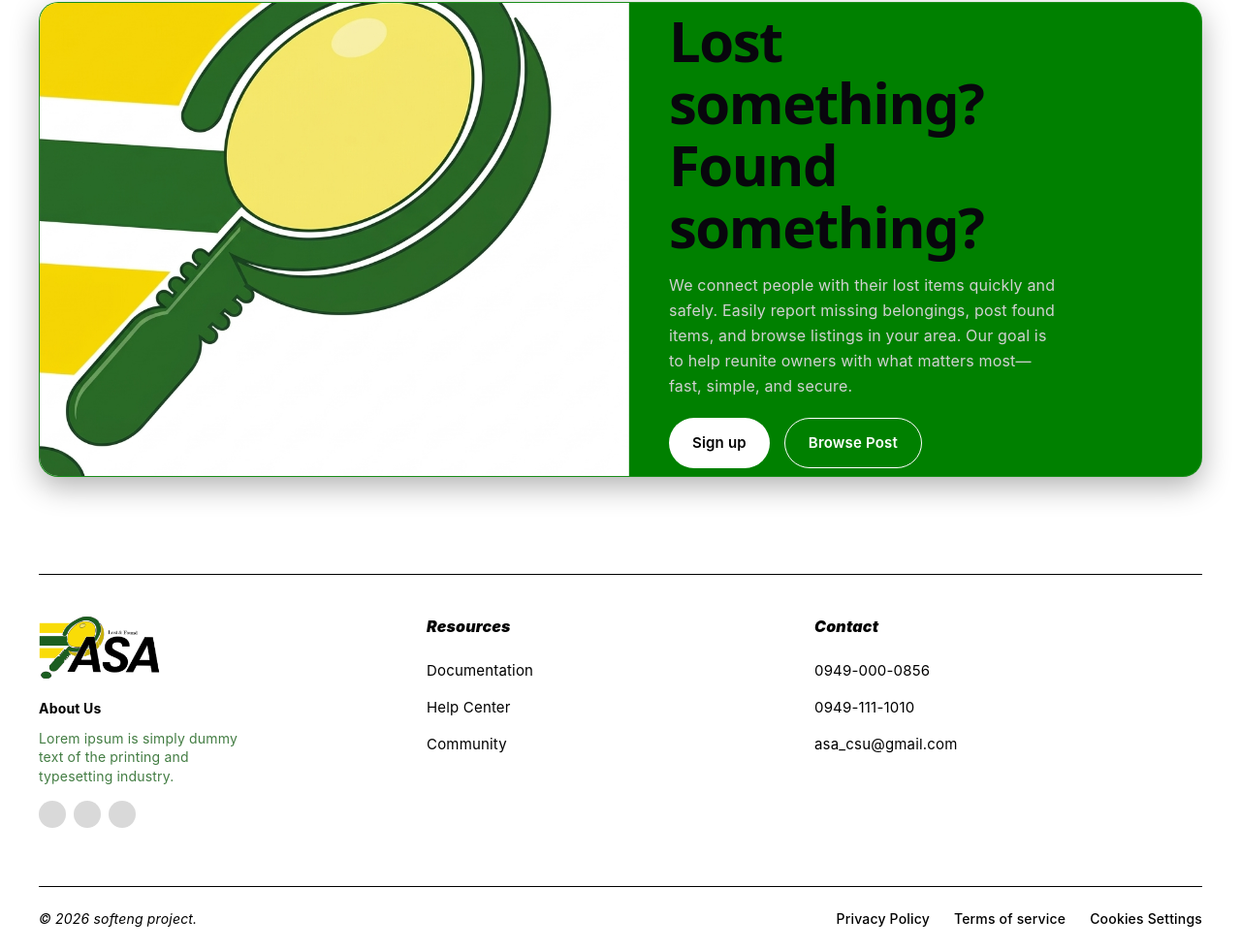
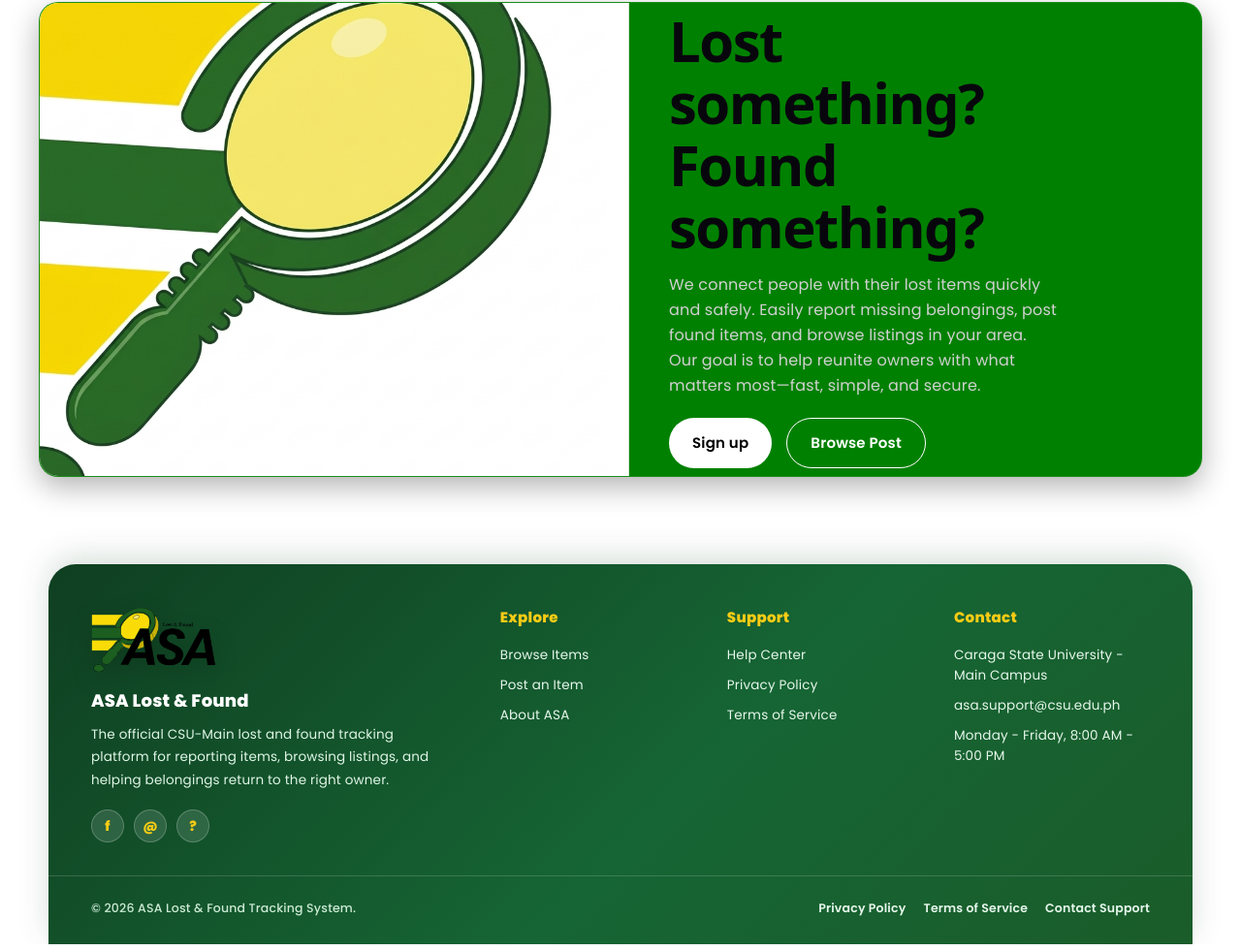
Before and after one commit to cieldoit/asa-lost-found-tracker, a website built with Vite: page client/login/index.html in a window 1280 px wide. Shown: the part 1618-2599 px from the top of the page at 97% size. Built offline with nearby package versions, Linux system fonts and the light colour scheme.

Commit message:
Polish public landing page typography and footer

```diff
--- a/client/login/index.html
+++ b/client/login/index.html
@@ -3,11 +3,14 @@
 <head>
     <meta charset="UTF-8">
     <meta name="viewport" content="width=device-width, initial-scale=1.0">
-    <title>ASA.com</title>
+    <title>ASA Lost & Found</title>
   <link rel="icon" type="image/png" sizes="any" href="/ASA_logo/logo-asa-top.png?v=2" />
+  <link rel="preconnect" href="https://fonts.googleapis.com">
+  <link rel="preconnect" href="https://fonts.gstatic.com" crossorigin>
+  <link href="https://fonts.googleapis.com/css2?family=Poppins:wght@300;400;500;600;700;800;900&display=swap" rel="stylesheet">
 <style>
         html {
-            font-family: Poppins;
+            font-family: 'Poppins', system-ui, -apple-system, BlinkMacSystemFont, 'Segoe UI', sans-serif;
         }
 
         * {
@@ -16,9 +19,11 @@
         }
 
         body {
-            font-family: 'Inter', sans-serif;
+            font-family: 'Poppins', system-ui, -apple-system, BlinkMacSystemFont, 'Segoe UI', sans-serif;
             margin: 0;
             padding: 0;
+            color: #102116;
+            background: #ffffff;
         }
 
         nav {
@@ -943,144 +948,171 @@
         }
 
         .footer-container {
-            max-width: 1200px;
-            margin: 100px auto 0;
-            color: #000;
+            width: min(1180px, calc(100% - 40px));
+            margin: 90px auto 0;
+            color: #ecfdf5;
+            background: linear-gradient(135deg, #0f3f21 0%, #166534 56%, #1a5c2a 100%);
+            border-radius: 28px 28px 0 0;
+            overflow: hidden;
+            box-shadow: 0 -8px 32px rgba(15, 64, 29, 0.16);
         }
 
         .footer-divider {
             border: 0;
-            border-top: 1px solid #000;
+            border-top: 1px solid rgba(255, 255, 255, 0.16);
             margin: 0;
         }
 
         .footer-top {
-            display: flex;
-            justify-content: space-between;
-            padding: 40px 0;
-            flex-wrap: wrap;
-        }
-
-        .footer-column {
-            flex: 1;
-            min-width: 250px;
-            margin-bottom: 20px;
-        }
-
-        .logo-container {
-            margin-bottom: 15px;
-        }
+            display: grid;
+            grid-template-columns: minmax(260px, 1.35fr) repeat(3, minmax(160px, 0.7fr));
+            gap: 32px;
+            padding: 42px 44px 34px;
+        }
+
+        .footer-column { min-width: 0; }
+        .logo-container { margin-bottom: 14px; }
 
         .brand-logo {
-            height: 70px;
+            height: 72px;
             width: auto;
             display: block;
+            filter: drop-shadow(0 8px 12px rgba(0, 0, 0, 0.18));
         }
 
         .brand-section h3 {
+            font-size: 18px;
+            font-weight: 800;
+            margin-bottom: 10px;
+            color: #ffffff;
+        }
+
+        .brand-section p {
+            font-size: 13.5px;
+            color: #dff6e7;
+            line-height: 1.75;
+            max-width: 360px;
+            margin-bottom: 18px;
+        }
+
+        .social-icons { display: flex; gap: 10px; }
+
+        .circle {
+            width: 34px;
+            height: 34px;
+            background: rgba(255, 255, 255, 0.12);
+            border: 1px solid rgba(255, 255, 255, 0.22);
+            border-radius: 50%;
+            display: inline-flex;
+            align-items: center;
+            justify-content: center;
+            color: #facc15;
             font-size: 14px;
-            font-weight: 700;
-            margin-bottom: 8px;
-        }
-
-        .brand-section p {
-            font-size: 14px;
-            color: #437d43;
-            line-height: 1.4;
-            max-width: 220px;
-            margin-bottom: 15px;
-        }
-
-        .social-icons {
-            display: flex;
-            gap: 8px;
-        }
-
-        .circle {
-            width: 28px;
-            height: 28px;
-            background-color: #d9d9d9;
-            border-radius: 50%;
+            font-weight: 800;
         }
 
         .footer-column h4 {
-            font-style: italic;
-            font-weight: 900;
-            font-size: 16px;
-            margin-bottom: 20px;
+            font-style: normal;
+            font-weight: 800;
+            font-size: 15px;
+            margin-bottom: 16px;
+            color: #facc15;
+            letter-spacing: 0.02em;
         }
 
         .footer-column ul {
             list-style: none;
+            display: grid;
+            gap: 10px;
         }
 
         .footer-column ul li {
-            margin-bottom: 12px;
-            font-size: 15px;
+            margin: 0;
+            font-size: 13.5px;
+            color: #e6f7ec;
+            line-height: 1.55;
         }
 
         .footer-column a {
             text-decoration: none;
-            color: inherit;
+            color: #e6f7ec;
+            transition: color 0.2s, transform 0.2s;
+            display: inline-flex;
         }
 
         .footer-column a:hover {
-            text-decoration: underline;
+            color: #facc15;
+            transform: translateX(3px);
         }
 
         .footer-bottom {
             display: flex;
             justify-content: space-between;
             align-items: center;
-            padding: 20px 0;
-            font-size: 14px;
+            gap: 24px;
+            padding: 20px 44px 24px;
+            font-size: 12.5px;
+            color: #cdebd5;
         }
 
         .copyright {
-            font-style: italic;
+            font-style: normal;
+            font-weight: 500;
         }
 
         .legal-links {
             display: flex;
-            gap: 25px;
+            gap: 18px;
+            flex-wrap: wrap;
         }
 
         .legal-links a {
             text-decoration: none;
-            color: #000;
-            font-weight: 500;
-        }
-
-        @media (max-width: 768px) {
+            color: #e6f7ec;
+            font-weight: 600;
+        }
+
+        .legal-links a:hover { color: #facc15; }
+
+        @media (max-width: 900px) {
             .footer-container {
-                margin: 40px 20px;
+                width: min(100% - 28px, 680px);
+                margin-top: 56px;
+                border-radius: 24px 24px 0 0;
             }
 
             .footer-top {
-                flex-direction: column;
-                padding: 30px 0;
-            }
-
-            .footer-column {
-                min-width: 100%;
-                margin-bottom: 25px;
-                text-align: left;
+                grid-template-columns: 1fr 1fr;
+                padding: 34px 28px 28px;
+                gap: 28px;
+            }
+
+            .brand-section { grid-column: 1 / -1; }
+        }
+
+        @media (max-width: 640px) {
+            .footer-container {
+                width: 100%;
+                border-radius: 22px 22px 0 0;
+            }
+
+            .footer-top {
+                grid-template-columns: 1fr;
+                padding: 30px 22px 24px;
+                gap: 24px;
             }
 
             .footer-bottom {
                 flex-direction: column;
-                gap: 20px;
                 align-items: flex-start;
-                padding-bottom: 40px;
+                padding: 18px 22px 28px;
             }
 
             .legal-links {
                 flex-direction: column;
-                gap: 10px;
-            }
-        }
-
-
+                gap: 9px;
+            }
+        }
 
         /* Responsive hardening for tablet and small mobile widths */
         *, *::before, *::after {
@@ -1572,48 +1604,58 @@
 
 
             <footer class="footer-container">
-                <hr class="footer-divider">
                 <div class="footer-top">
                     <div class="footer-column brand-section">
                         <div class="logo-container">
                             <img src="/ASA_logo/final logo 1.png" alt="ASA Logo" class="brand-logo">
                         </div>
-                        <h3>About Us</h3>
-                        <p>Lorem ipsum is simply dummy text of the
-                            printing and typesetting industry.                        </p>
-                        <div class="social-icons">
-                            <div class="circle"></div>
-                            <div class="circle"></div>                             <div class="circle"></div>
-                            </div>
+                        <h3>ASA Lost & Found</h3>
+                        <p>The official CSU-Main lost and found tracking platform for reporting items, browsing listings, and helping belongings return to the right owner.</p>
+                        <div class="social-icons" aria-label="ASA support channels">
+                            <span class="circle">f</span>
+                            <span class="circle">@</span>
+                            <span class="circle">?</span>
                         </div>
-                        <div class="footer-column">
-                            <h4>Resources</h4>
-                            <ul> <li><a href="#">Documentation</a></li>
-                                <li><a href="#">Help Center</a></li>
-                                <li><a href="#">Community</a></li>
-                            </ul>
-                        </div>
-                        <div class="footer-column">
-                            <h4>Contact</h4>
-                            <ul>
-                                <li>0949-000-0856</li>
-                                <li>0949-111-1010</li>
-                                <li>asa_csu@gmail.com</li>
-                            </ul>
+                    </div>
+
+                    <div class="footer-column">
+                        <h4>Explore</h4>
+                        <ul>
+                            <li><a href="/user/guest.html">Browse Items</a></li>
+                            <li><a href="/login/landing.html">Post an Item</a></li>
+                            <li><a href="/ASA_details/about.html">About ASA</a></li>
+                        </ul>
+                    </div>
+
+                    <div class="footer-column">
+                        <h4>Support</h4>
+                        <ul>
+                            <li><a href="/ASA_details/about.html#contact">Help Center</a></li>
+                            <li><a href="/ASA_details/info.html">Privacy Policy</a></li>
+                            <li><a href="/ASA_details/info.html#terms">Terms of Service</a></li>
+                        </ul>
+                    </div>
+
+                    <div class="footer-column">
+                        <h4>Contact</h4>
+                        <ul>
+                            <li>Caraga State University - Main Campus</li>
+                            <li>asa.support@csu.edu.ph</li>
+                            <li>Monday - Friday, 8:00 AM - 5:00 PM</li>
+                        </ul>
                     </div>
                 </div>
-                    <hr class="footer-divider">
+
+                <hr class="footer-divider">
+
                 <div class="footer-bottom">
-                    <div class="copyright">
-                    © 2026 softeng project.
-                    </div>
+                    <div class="copyright">&copy; 2026 ASA Lost & Found Tracking System.</div>
                     <div class="legal-links">
-                        <a href="/ASA_details/info.html" id="myLink">Privacy Policy</a>
-                        <a href="/ASA_details/info.html#terms">Terms of service</a>
-                        <a href="#">Cookies Settings</a>
+                        <a href="/ASA_details/info.html">Privacy Policy</a>
+                        <a href="/ASA_details/info.html#terms">Terms of Service</a>
+                        <a href="/ASA_details/about.html#contact">Contact Support</a>
                     </div>
                 </div>
-
             </footer>
 
         </div>
```
